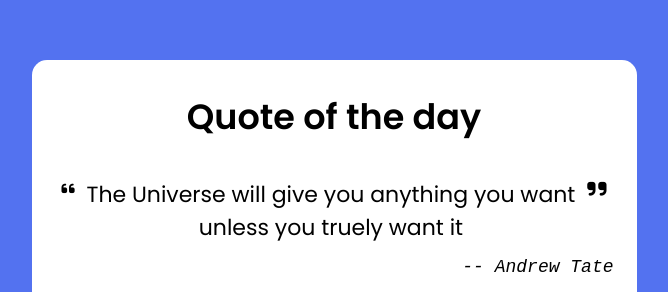
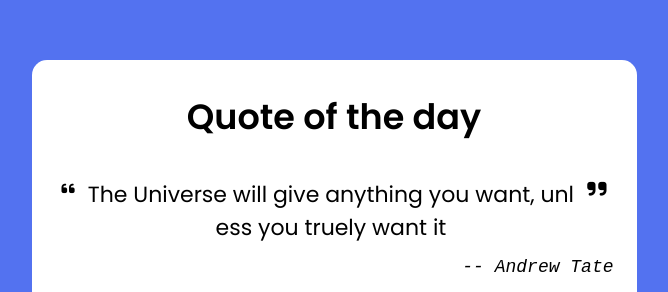
Before and after one commit to krishnakumarDS/randomequote, a plain HTML site: page Random Quote Generatot/index.html in a window 1280 px wide. Shown: the part 144-436 px from the top of the page, without its empty margins (306-974 px from the left). Drawn offline with Linux system fonts and the light colour scheme.

Commit message:
index.html

```diff
--- a/Random Quote Generatot/index.html
+++ b/Random Quote Generatot/index.html
@@ -15,7 +15,7 @@
         <div class="content">
             <div class="quote-area">
                 <i class="fas fa-quote-left"></i>
-                <p class="quote">The Universe will give you anything you want unless you truely want it</p>
+                <p class="quote">The Universe will give anything you want, unless you truely want it</p>
                 <i class="fas fa-quote-right"></i>
             </div>
             <div class="author">
```
